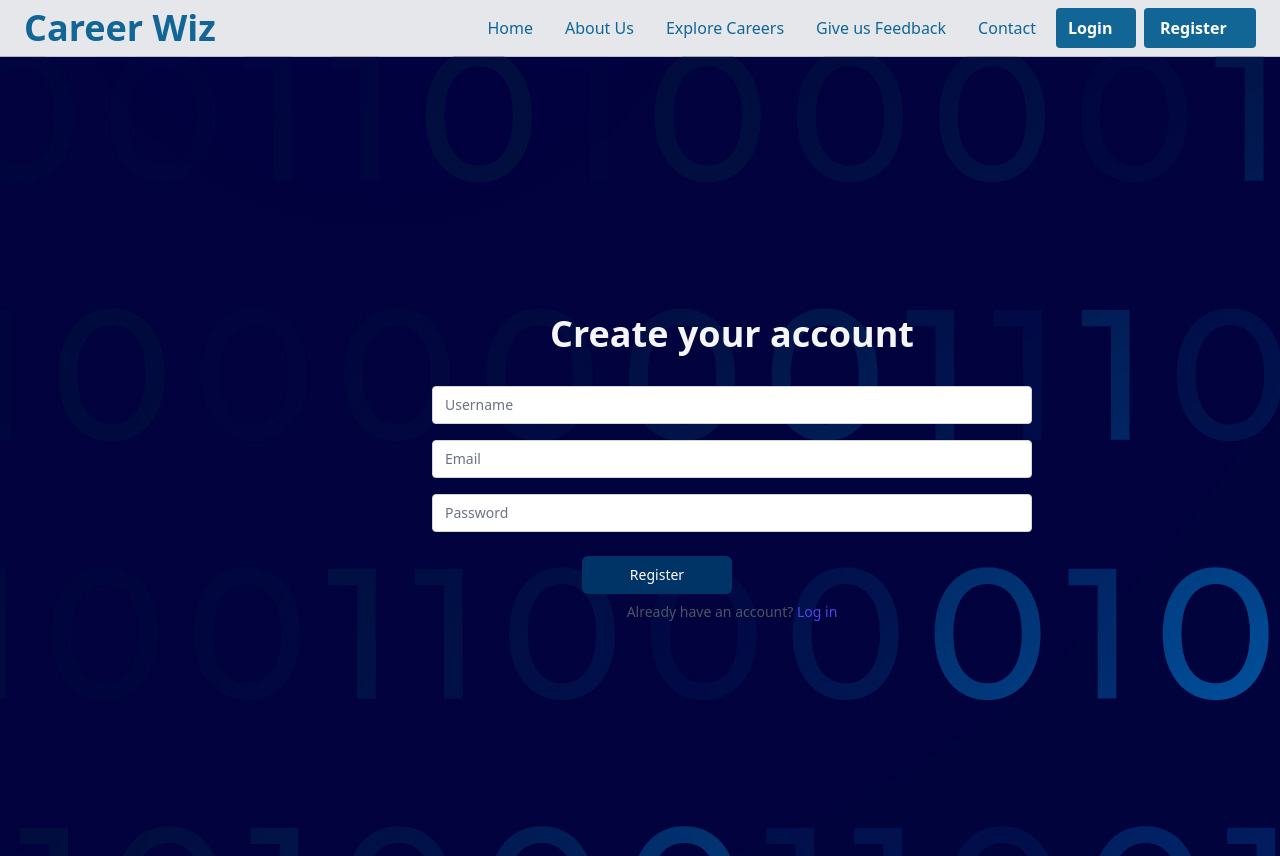
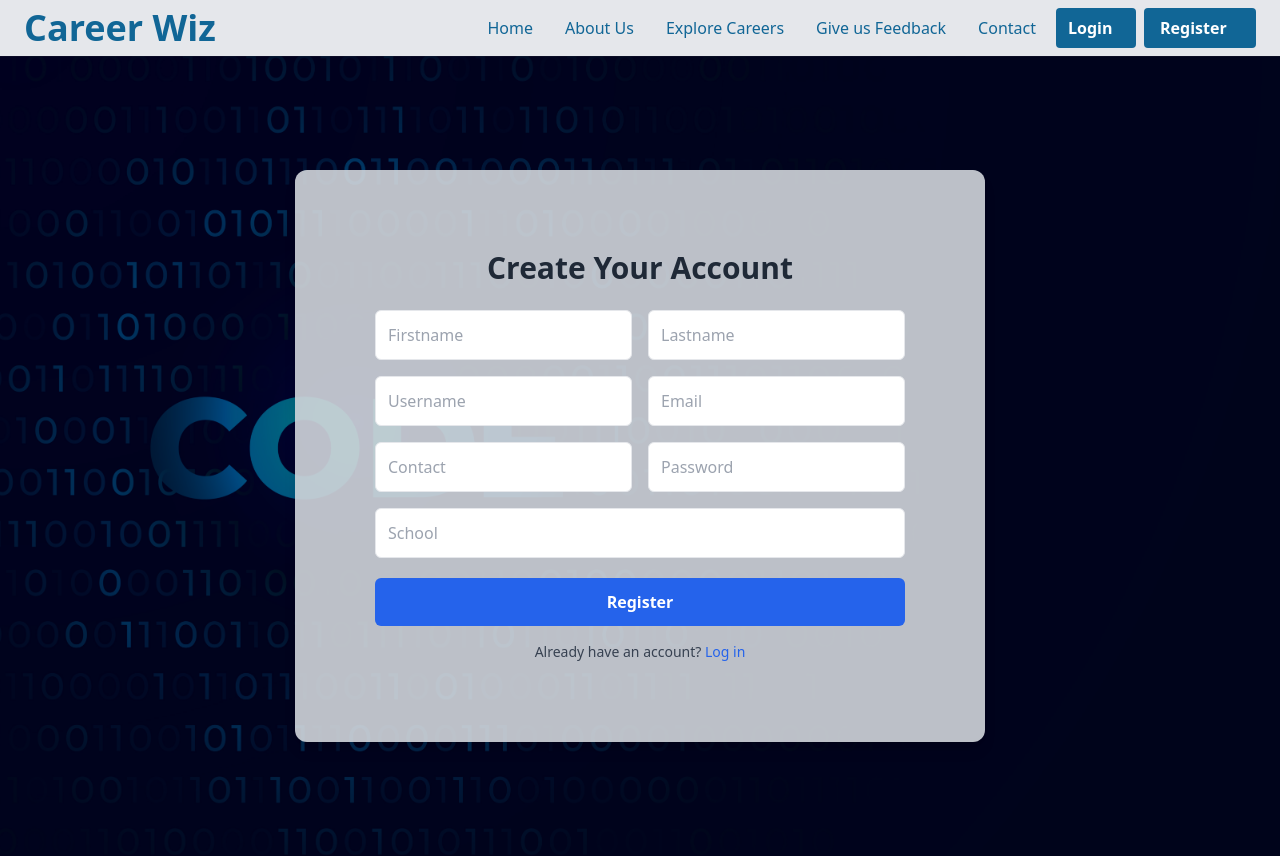
Before and after one commit to RivoltaAlpha/careerwiz-frontend, a React (Vite) app: page /explore in a window 1280 px wide. Built offline with nearby package versions, Linux system fonts and the light colour scheme.

Commit message:
Enhance registration form by adding firstname, lastname, contact, and school fields; improve layout and styling

```diff
--- a/src/pages/Register.tsx
+++ b/src/pages/Register.tsx
@@ -5,18 +5,26 @@ import { NavLink } from 'react-router-dom';
 import { Toaster, toast } from 'sonner';
 import { registrationAPI } from '../features/register/register';
 import Header from '../components/Header';
-// Define a type for the form data
+
 type FormData = {
+    firstname: string;
+    lastname: string;
     username: string;
     email: string;
     password: string;
+    contact: string;
+    school: string;
 };
 
 export default function Register() {
     const [formData, setFormData] = useState<FormData>({
+        firstname: '',
+        lastname: '',
         username: '',
         email: '',
         password: '',
+        contact: '',
+        school: '',
     });
 
     const navigate = useNavigate();
@@ -29,12 +37,11 @@ export default function Register() {
 
     const handleSubmit = async (e: React.FormEvent) => {
         e.preventDefault();
-        console.log("Submitting form data:", formData); // Debugging step
+        console.log("Submitting form data:", formData);
 
         try {
             const response = await registerUser(formData).unwrap();
-            console.log("Backend response:", response); // Debugging step
-            // Registration successful, navigate to login page
+            console.log("Backend response:", response);
             toast.success('User registered successfully');
             navigate('/login');
         } catch (err) {
@@ -46,10 +53,13 @@ export default function Register() {
     return (
         <>
             <Header />
-            <div className="min-h-screen bg-gray-100 text-white flex items-center justify-center py-12 px-4 sm:px-6 lg:px-8"
+            <div
+                className="min-h-screen flex items-center justify-center bg-cover bg-center relative px-6"
                 style={{ backgroundImage: `url(${RegPic})` }}
+            >
+                {/* Overlay */}
+                <div className="absolute inset-0 bg-black opacity-50"></div>
 
-            >
                 <Toaster
                     toastOptions={{
                         classNames: {
@@ -60,23 +70,19 @@ export default function Register() {
                         },
                     }}
                 />
-                <div className="w-full lg:w-1/2 flex flex-col items-center justify-center py-12 px-4 sm:px-6 lg:px-20 xl:px-24">
-                    <div className="mx-auto w-full lg:w-[600px]">
-                        <div>
-                            <h2 className="mt-6 text-center text-4xl font-bold text-gray-100">
-                                Create your account
-                            </h2>
-                        </div>
-                        <form className="mt-8 space-y-6" onSubmit={handleSubmit}>
-                            <input type="hidden" name="remember" defaultValue="true" />
-                            <div className="rounded-md shadow-sm space-y-4">
-                                {(['username', 'email', 'password'] as const).map((field) => (
-                                    <div key={field}>
+
+                <div className="relative mx-auto my-10 bg-gray-300 bg-opacity-90 rounded-xl shadow-lg p-20">
+                    <h2 className="text-3xl font-bold text-center text-gray-800">Create Your Account</h2>
+
+                    <form className="mt-6 space-y-5" onSubmit={handleSubmit}>
+                        <div className="grid grid-cols-1 sm:grid-cols-2 gap-4">
+                            {(['firstname', 'lastname', 'username', 'email', 'contact', 'password', 'school'] as const).map((field) => (
+                                <div key={field} className={field === 'school' ? 'sm:col-span-2' : ''}>
                                     <input
                                         name={field}
                                         type={field === 'password' ? 'password' : field === 'email' ? 'email' : 'text'}
                                         required
-                                            className="appearance-none rounded relative w-full px-3 py-2 border border-gray-300 placeholder-gray-500 text-gray-900 focus:outline-none focus:ring-blue-500 focus:border-indigo-500 focus:z-10 sm:text-sm"
+                                        className="w-full text-black p-3 border border-gray-200 rounded-md focus:ring-2 focus:ring-blue-500 focus:outline-none"
                                         placeholder={field.replace('_', ' ').replace(/\b\w/g, (char) => char.toUpperCase())}
                                         value={formData[field]}
                                         onChange={handleChange}
@@ -84,28 +90,26 @@ export default function Register() {
                                 </div>
                             ))}
                         </div>
-                            <div>
+
                         <button
                             type="submit"
-                                    className="group relative w-1/4 lg:ml-[150px] flex justify-center py-2 px-4 border border-transparent text-sm font-medium rounded-md text-white bg-secondary hover:bg-blue-500 focus:outline-none focus:ring-2 focus:ring-offset-2 focus:ring-indigo-500"
+                            className="w-full py-3 bg-blue-600 text-white font-semibold rounded-md hover:bg-blue-700 transition duration-200"
                             disabled={isLoading}
                         >
                             {isLoading ? 'Registering...' : 'Register'}
                         </button>
-                            </div>
-                            {isError && <p className="text-red-500 text-sm">{(error as any)?.data?.message || 'Error registering user'}</p>}
+
+                        {isError && <p className="text-red-500 text-sm text-center">{(error as any)?.data?.message || 'Error registering user'}</p>}
                     </form>
-                        <div className="text-center">
-                            <p className="mt-2 text-sm text-gray-600">
+
+                    <p className="mt-4 text-center text-sm text-gray-700">
                         Already have an account?{' '}
-                                <NavLink to="/login" className="font-medium text-indigo-600 hover:text-indigo-500">
+                        <NavLink to="/login" className="text-blue-600 hover:underline">
                             Log in
                         </NavLink>
                     </p>
                 </div>
             </div>
-                </div>
-            </div>
         </>
     );
 }
```
Lines whose indentation alone changed are shown as unchanged.
